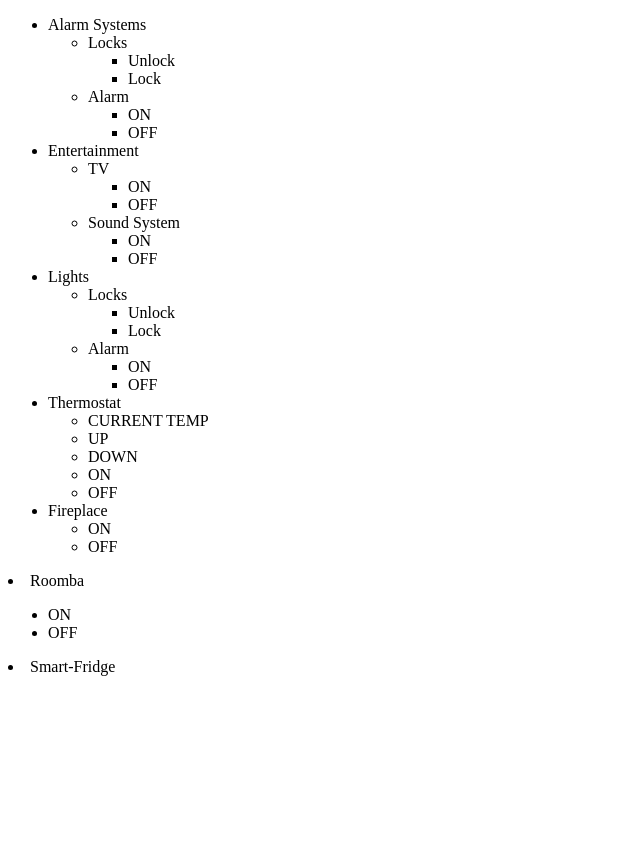
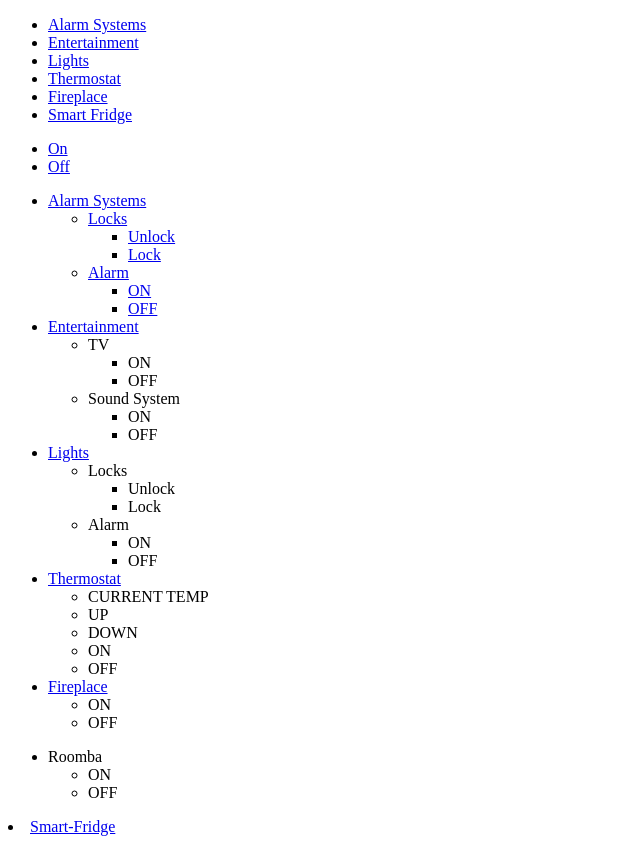
Before and after one commit to dafr9205/CSCI4830-nonvisualUI, a plain HTML site: page prototype.html in a window 1280 px wide. Shown: the whole page, without its empty margins (0-640 px from the left). Before the commit the page ends 800 px from the top, so only its background shows below. Drawn offline with Linux system fonts and the light colour scheme.

```diff
--- a/prototype.html
+++ b/prototype.html
@@ -11,8 +11,60 @@
 </head>
 
 <body>
+
+
+
 <ul>
-  <li>Alarm Systems</li>
+  <li><a href="#alarm"> Alarm Systems</a></li>
+  <li><a href="#entertainment"> Entertainment</a></li>
+  <li><a href="#lights"> Lights</a></li>
+  <li><a href="#thermostat"> Thermostat</a></li>
+  <li><a href="#fireplace"> Fireplace</a></li>
+  <li><a href="#frige"> Smart Fridge</a></li>
+</ul>
+
+<div id="alarm">
+  <ul>
+    <li><a href="#on"> On </a></li>
+    <li><a href="#off"> Off</a></li>
+  </ul>
+
+
+</div>
+
+
+
+
+  <ul id="Prototype Interface">
+    <li class="Alarm Systems"> <a href="#">Alarm Systems</a></li>
+    	<ul>
+    	<li class="locks"><a href="#">Locks</a></li>
+      		<ul>
+      	 	 <li><a href="#">Unlock</a></li>
+      		  <li><a href="#">Lock</a></li>
+      		</ul>
+    	<li><a href="#">Alarm</a></li>
+      		<ul>
+      		  <li><a href="#">ON</a></li>
+      	 	 <li><a href="#">OFF</a></li>
+      		</ul>
+  	</ul>
+
+    <li><a href="#">Entertainment</a></li>
+      <ul>
+      <li>TV</li>
+          <ul>
+           <li>ON</li>
+            <li>OFF</li>
+          </ul>
+      <li>Sound System</li>
+          <ul>
+            <li>ON</li>
+           <li>OFF</li>
+          </ul>
+    </ul>
+
+    <li><a href="#">Lights</a></li>
           <ul>
       <li>Locks</li>
           <ul>
@@ -26,35 +78,7 @@
           </ul>
     </ul>
 
-  <li>Entertainment</li>
-    <ul>
-    <li>TV</li>
-        <ul>
-         <li>ON</li>
-          <li>OFF</li>
-        </ul>
-    <li>Sound System</li>
-        <ul>
-          <li>ON</li>
-         <li>OFF</li>
-        </ul>
-  </ul>
-
-  <li>Lights</li>
-        <ul>
-    <li>Locks</li>
-        <ul>
-         <li>Unlock</li>
-          <li>Lock</li>
-        </ul>
-    <li>Alarm</li>
-        <ul>
-          <li>ON</li>
-         <li>OFF</li>
-        </ul>
-  </ul>
-
-  <li>Thermostat</li>
+    <li><a href="#">Thermostat</a></li>
             <ul>
       <li>CURRENT TEMP</li>
       <li>UP</li>
@@ -64,20 +88,22 @@
 
     </ul>
 
-  <li>Fireplace</li>
+    <li><a href="#">Fireplace</a></li>
         <ul>
         <li>ON</li>
        <li>OFF</li>
       </ul>
     </ul>
-
+  <ul>
     <li>Roomba</li>
       <ul>
         <li>ON</li>
        <li>OFF</li>
       </ul>
   </ul>
-  <li>Smart-Fridge</li>
+    <li><a href="#">Smart-Fridge</a></li>
   </ul>
+
+
 </body>
 </html>
```
Lines whose indentation alone changed are shown as unchanged.
